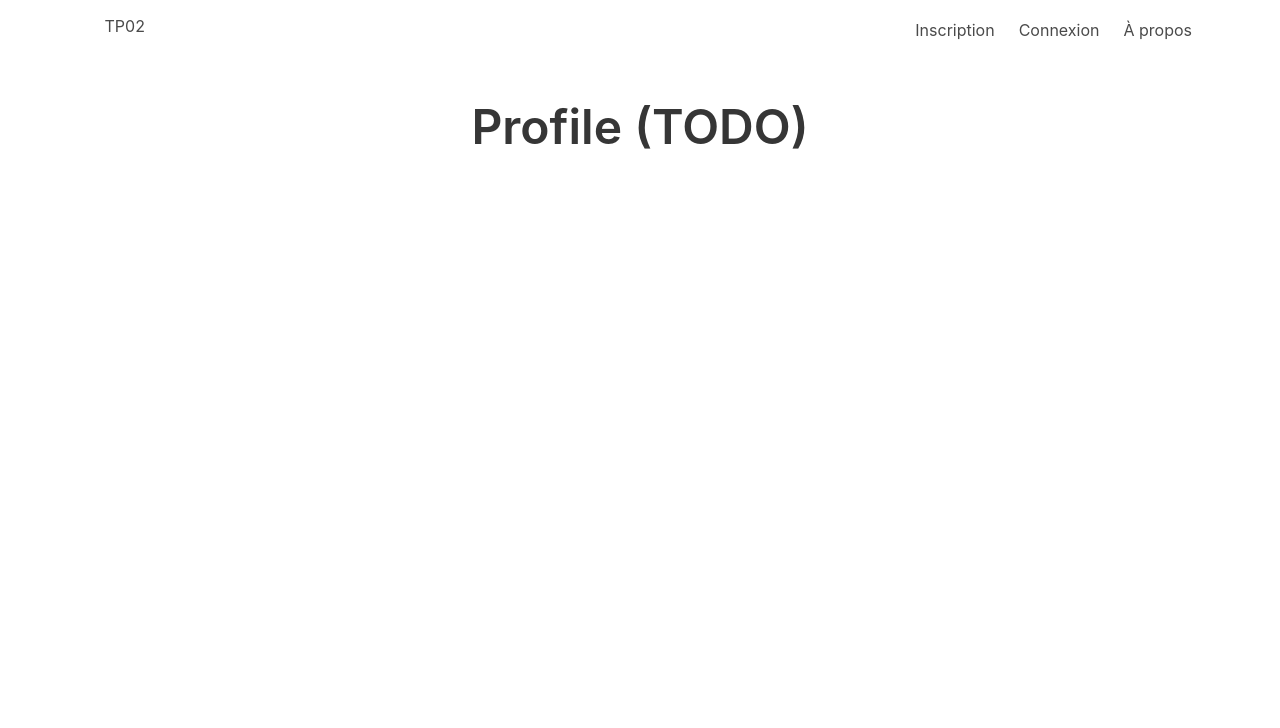
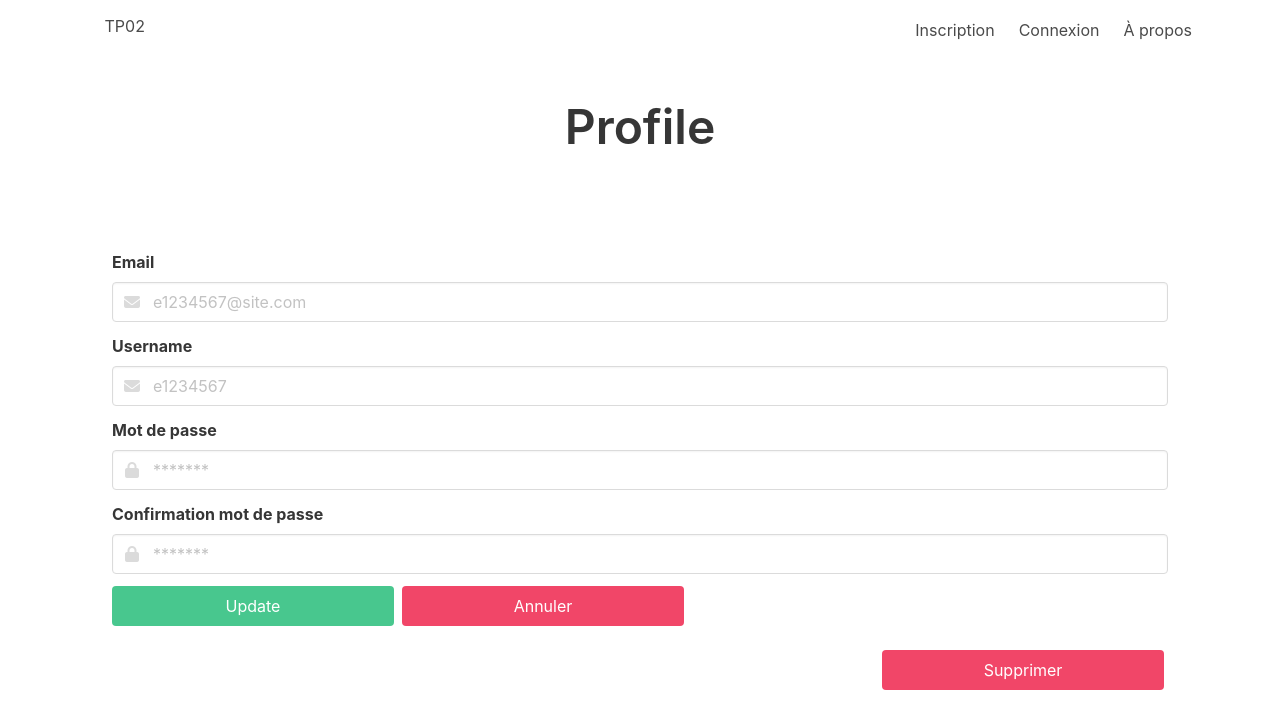
Before and after one commit to e1730934/ApplicationsClientesWeb_TP02, a Vue app: page /profile in a window 1280 px wide. Shown: the top 728 px of the page. Built offline with nearby package versions, Linux system fonts and the light colour scheme.

Commit message:
ProfileView.vue terminé

```diff
--- a/src/views/ProfileView.vue
+++ b/src/views/ProfileView.vue
@@ -1,17 +1,184 @@
 <template>
     <div class="section">
-        <div class="has-text-centered">
-            <h1 class="title is-1">
-<!--                TODO: Compléter page profile-->
-                Profile (TODO)
-            </h1>
+        <h1 class="title is-1 has-text-centered">Profile</h1>
+    </div>
+    <div class="container">
+        <div class="section">
+            <div class="content">
+                <div class="message is-danger" v-if="error!==''" style="white-space: pre;
+                border-color: red; border-width: 2px; border-style: solid;">
+                    <p class="message-body">{{ error }}</p>
+                    <div class="message is-success" v-if="success!==''">
+                        <p class="message-body">{{ success }}</p>
+                    </div>
+                </div>
+                <div class="field">
+                    <label for="email" class="label">Email</label>
+                    <div class="control has-icons-left">
+                        <input id="email" type="email" placeholder="e1234567@site.com"
+                               class="input" autocomplete="email" required
+                               v-model="email">
+                        <span class="icon is-small is-left">
+                                <i class="fa fa-envelope"></i></span>
+                    </div>
+                </div>
+                <div class="field">
+                    <label for="username" class="label">Username</label>
+                    <div class="control has-icons-left">
+                        <input id="username" type="text" placeholder="e1234567" class="input"
+                               autocomplete="username" required
+                               v-model="username">
+                        <span class="icon is-small is-left">
+                                <i class="fa fa-envelope"></i></span>
+                    </div>
+                </div>
+                <div class="field">
+                    <label for="password" class="label">Mot de passe</label>
+                    <div class="control has-icons-left">
+                        <input id="password" type="password"
+                               placeholder="*******" class="input"
+                               autocomplete="password"
+                               required
+                               v-model="password">
+                        <span class="icon is-small is-left"><i class="fa fa-lock"></i></span>
+                    </div>
+                </div>
+                <div class="field">
+                    <label for="confirmPassword" class="label">Confirmation mot de passe</label>
+                    <div class="control has-icons-left">
+                        <input id="confirmPassword" type="password"
+                               placeholder="*******" class="input"
+                               autocomplete="password"
+                               required
+                               v-model="confirmPassword">
+                        <span class="icon is-small is-left"><i class="fa fa-lock"></i></span>
+                    </div>
+                </div>
+                <div class="field">
+                    <div class="buttons">
+                        <input id="connexion" class="button is-success"
+                                v-on:click.prevent="update" value="Update">
+                        <input class="button is-danger" value="Annuler"
+                               @click.prevent="$router.push('/')">
+                    </div>
+                    <div class="buttons is-right">
+                        <input class="js-modal-trigger button is-danger"
+                               @click.prevent="showModal = true" value="Supprimer"
+                               >
+                    </div>
+                </div>
+            </div>
+        </div>
+    </div>
+    <div class="modal is-active" v-show="showModal" @close="showModal = false">
+        <div class="modal-background"></div>
+        <div class="modal-card">
+            <header class="modal-card-head">
+                <p class="modal-card-title">Confirmation de suppression</p>
+                <button class="delete" aria-label="close"
+                        @click.prevent="showModal = false"></button>
+            </header>
+            <section class="modal-card-body">
+                Voulez-vous vraiment supprimer votre profile?
+            </section>
+            <footer class="modal-card-foot">
+                <input class="button has-text-weight-bold is-danger"
+                       @click.prevent="handlerSupprimer" value="Supprimer">
+                <input class="button" @click.prevent="showModal = false" value="Retour">
+            </footer>
         </div>
     </div>
 </template>
 
 <script>
+import { svrURL } from '@/constants';
+
 export default {
     name: 'ProfileView',
+    data() {
+        return {
+            email: '',
+            username: '',
+            password: '',
+            confirmPassword: '',
+            error: '',
+            success: '',
+            showModal: false,
+        };
+    },
+    methods: {
+        async update() {
+            this.error = '';
+            const {
+                email,
+                username,
+                password,
+                confirmPassword,
+            } = this;
+            const regEmail = /@/;
+            const regUsername = (/^\w/);
+
+            if (!regEmail.test(email)) { this.error += ('Le courriel doit contenir le symbole @.\n'); }
+            if (email.length < 4) { this.error += 'Le courriel doit contenir plus de 4 caractères.\n'; }
+
+            if (!regUsername.test(username)) {
+                this.error += ('Les caractères permis pour le username sont A-z, a-z, 0-9 et le caractère souligné.\n');
+            }
+            if (username.length > 20 || username < 5) { this.error += 'Le username doit contenir au moins 5 caractères et au maximum 20.\n'; }
+            if (password.length < 6) { this.error += 'Le mot de passe doit contenir au moins 6 caractères.\n'; }
+            if ((password !== confirmPassword)) {
+                this.error += ('Les mots de passe ne correspondent pas\n');
+            }
+            if (this.error === '') {
+                const bearerToken = `bearer ${this.$store.state.token}`;
+                await fetch(`${svrURL}/user`, {
+                    method: 'POST',
+                    headers: {
+                        'Content-Type': 'application/json',
+                        authorization: bearerToken,
+                    },
+                    body: JSON.stringify({
+                        email,
+                        username,
+                        password,
+                    }),
+                })
+                    .then((response) => {
+                        if (response.status === 200) {
+                            this.success = ('Les informations de l\'utilisateur ont été modifiées');
+                            this.$router.push({ name: 'home' });
+                        } else {
+                            this.error = response.message;
+                        }
+                    })
+                    .catch(() => {
+                        this.error = ('Erreur lors de l\'inscription');
+                    });
+            }
+        },
+        async handlerSupprimer() {
+            const bearerToken = `bearer ${this.$store.state.token}`;
+            await fetch(`${svrURL}/user`, {
+                method: 'DELETE',
+                headers: {
+                    'Content-Type': 'application/json',
+                    authorization: bearerToken,
+                },
+            })
+                .then((response) => {
+                    if (response.status === 200) {
+                        this.success = ('Le compte de l\'utilisateur a été supprimé');
+                        this.$store.dispatch('setToken', '');
+                        this.$router.push({ name: 'home' });
+                    } else {
+                        this.error = response.message;
+                    }
+                })
+                .catch(() => {
+                    this.error = ('Le compte de l\'utilisateur n\'a pas été supprimé');
+                });
+        },
+    },
 };
 </script>
 
```
